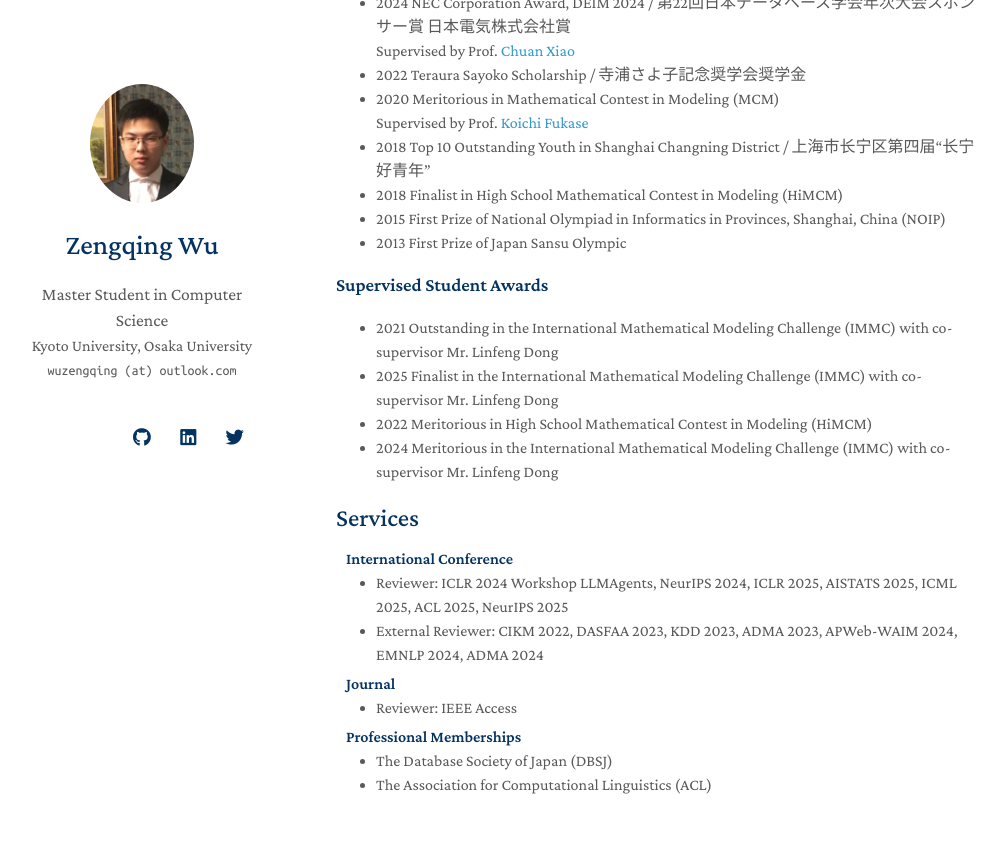
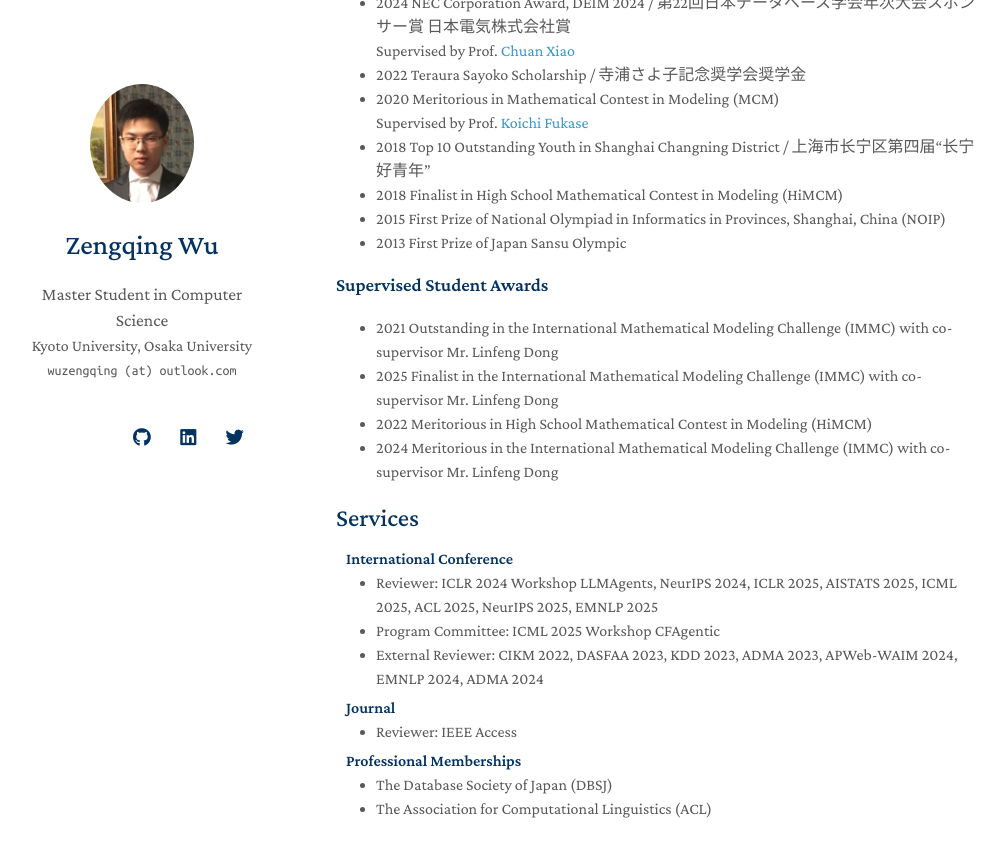
Before and after one commit to wuzengqing001225/wuzengqing001225.github.io, a Jekyll site: the page built from index.md, in a window 1280 px wide and 900 px high, scrolled down 2101 px. Shown: the top 857 px of the window, without its empty margins (134-1139 px from the left). Built offline with Jekyll 4.4.1, drawn with Linux system fonts in a browser that asks for light colours; nearby versions of some CDN libraries; a style sheet for code colours, icons or effects is not loaded; our own code applies the rules of GitHub Pages for plain Markdown files.

Commit message:
Update services.md

```diff
--- a/_includes/services.md
+++ b/_includes/services.md
@@ -6,7 +6,8 @@
 <!--   <li><a href="http://cvpr2023.thecvf.com/"><autocolor>IEEE/CVF Conference on Computer Vision and Pattern Recognition (CVPR) 2021-2023</autocolor></a></li>
   <li><a href="http://iccv2021.thecvf.com/"><autocolor>IEEE/CVF International Conference on Computer Vision (ICCV) 2021</autocolor></a></li>
   <li><a href="https://eccv2022.ecva.net/"><autocolor>European Conference on Computer Vision (ECCV) 2022</autocolor></a></li> -->
-  <li>Reviewer: ICLR 2024 Workshop LLMAgents, NeurIPS 2024, ICLR 2025, AISTATS 2025, ICML 2025, ACL 2025, NeurIPS 2025</li>
+  <li>Reviewer: ICLR 2024 Workshop LLMAgents, NeurIPS 2024, ICLR 2025, AISTATS 2025, ICML 2025, ACL 2025, NeurIPS 2025, EMNLP 2025</li>
+  <li>Program Committee: ICML 2025 Workshop CFAgentic</li>
   <li>External Reviewer: CIKM 2022, DASFAA 2023, KDD 2023, ADMA 2023, APWeb-WAIM 2024, EMNLP 2024, ADMA 2024</li>
 </ul>
 
```
